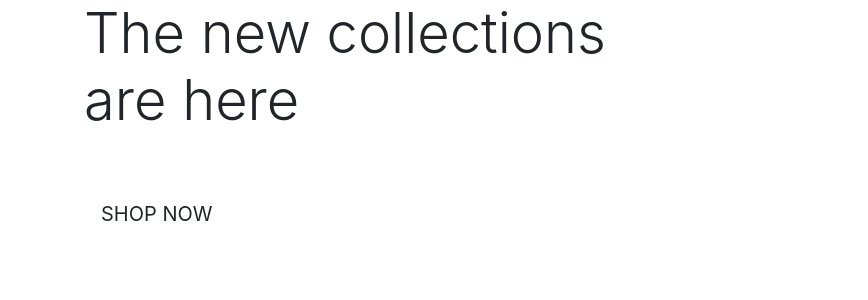
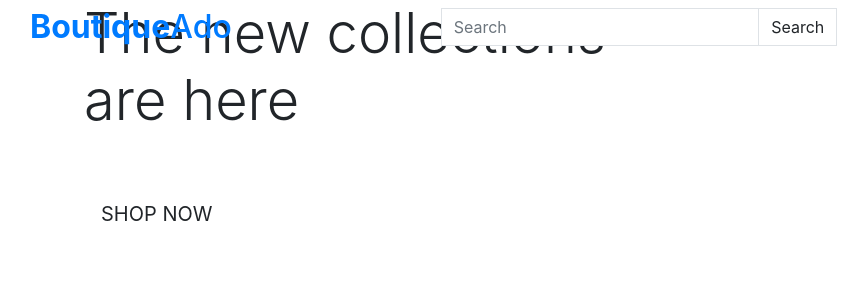
Before and after one commit to NavyBlue06/boutiques_ado_v1, a Django app: page / in a window 1280 px wide. Shown: the top 300 px of the page, without its empty margins (1-869 px from the left). Run offline with Django 3.2, Linux system fonts and the light colour scheme.

Commit message:
add content and bootstrap to base html

```diff
--- a/templates/allauth/base.html
+++ b/templates/allauth/base.html
@@ -41,7 +41,42 @@
 </head>
 
 <body>
-    <header class="container-fluid fixed-top"></header>
+    <header class="container-fluid fixed-top">
+        <div class="row">
+            <div class="col-12 col-lg-4 my-auto py-lg-0 text-center text-lg-left"> <a href="{% url 'home' ‰}"
+                    class="nav-link main-logo-link">
+                    <h2 class=" logo-font text-black my-0"> <strong>Boutique</strong>Ado</h2>
+
+                    </h2>
+                </a>
+            </div>
+            <div class="col-12 col-lg-4 my-auto py-lg-0">
+                <form method="GET" action="">
+                    <div class="input-group w=100">
+                        <input type="text" class="form-control border border-black rounded-0" placeholder="Search">
+
+                        <div class="input-group-append">
+
+                            <button class="form-control btn btn-black border border-black rounded-0" type="submit"
+                                id="button-addon2">Search</button>
+                            <span class="icon">
+                                <i class="fas fa-search"></i>
+                            </span>
+                        </div>
+                    </div>
+                </form>
+            </div>
+            <div class="col-12 col-lg-4 my-auto py-lg-0">
+                <ul class="list-inline list-unstyled text-center text-lg-right my-0">
+                    <li class="list-inline-item dropdown"></li>
+                    <li class="list-inline-item"></li>
+
+                </ul>
+            </div>
+
+        </div>
+    </header>
+
     {% if messages %}
     <div class="message-container">
         {% for message in messages %}
```
